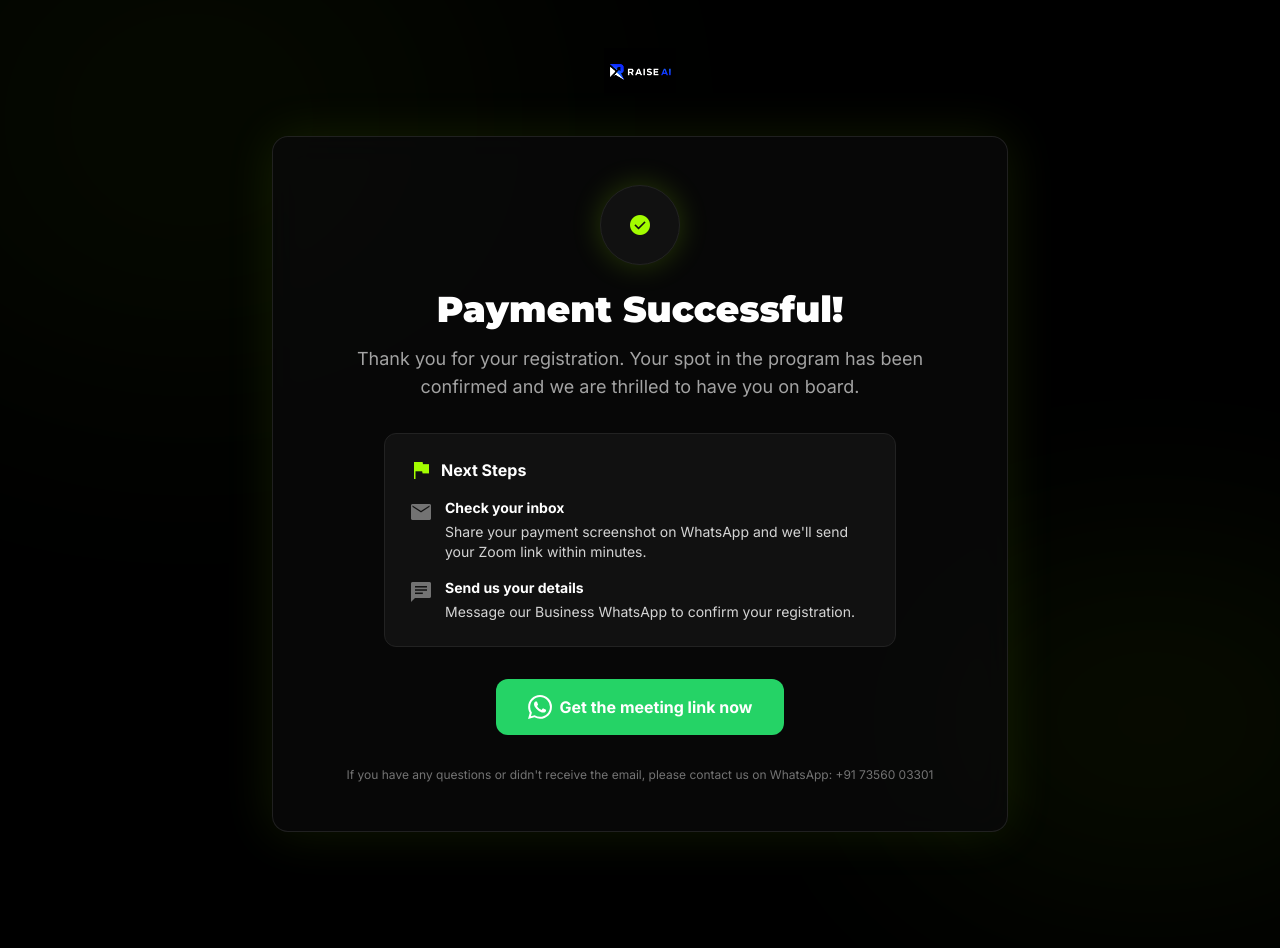
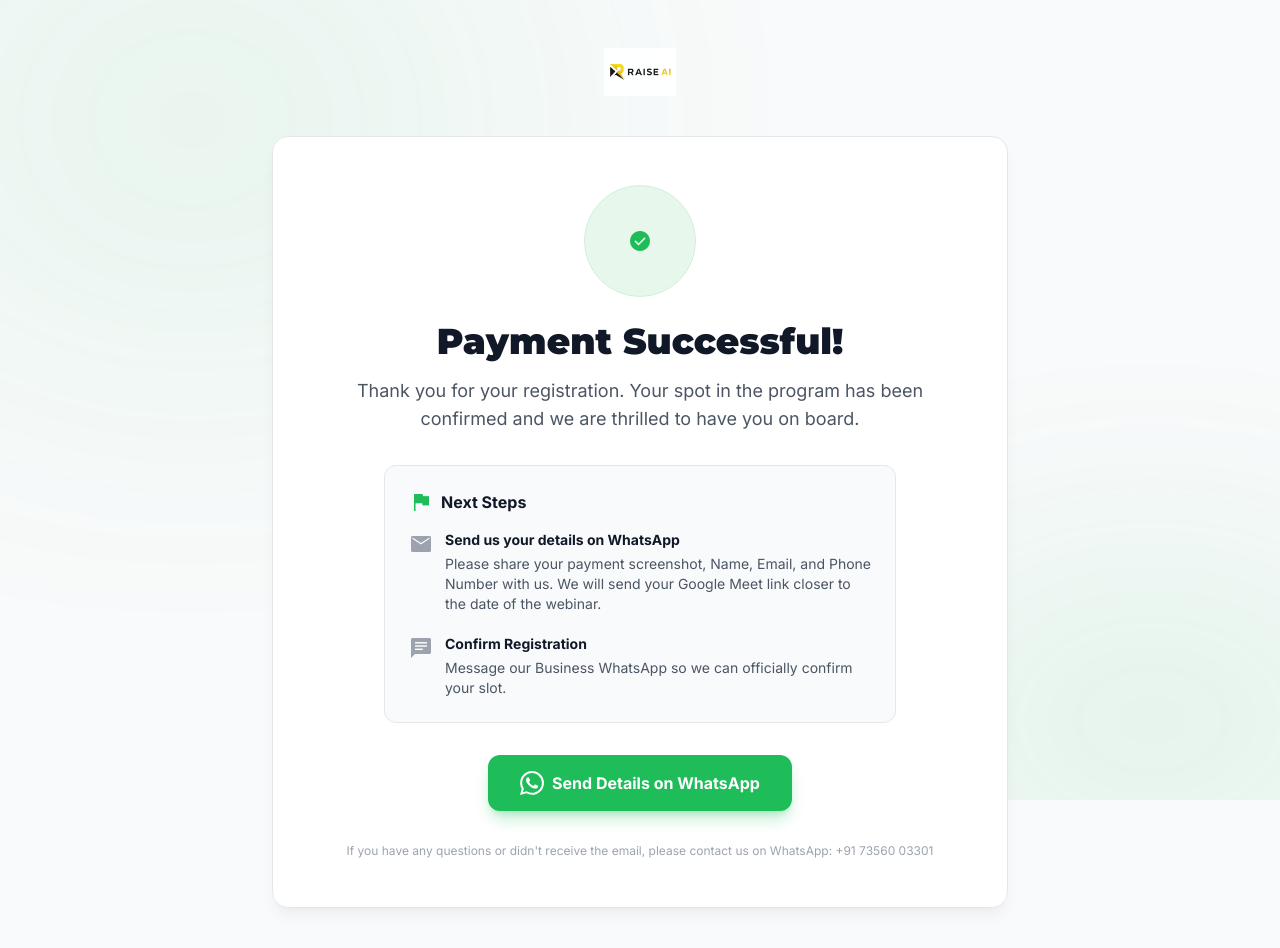
Before and after one commit to Hadhi07/Raise-AI-netlify, a website: page thankyou/index.html in a window 1280 px wide. Before the commit the page ends 880 px from the top, so only its background shows below. Drawn offline with nearby package versions, Linux system fonts and the light colour scheme.

Commit message:
feat: redesign thank you page to light theme and update WhatsApp message

```diff
--- a/thankyou/index.html
+++ b/thankyou/index.html
@@ -1,5 +1,5 @@
 <!DOCTYPE html>
-<html class="dark" lang="en">
+<html lang="en">
 <head>
 <meta charset="utf-8">
 <meta content="width=device-width, initial-scale=1.0, maximum-scale=1.0, user-scalable=no" name="viewport">
@@ -15,18 +15,17 @@
 body {
     overflow-x: hidden;
     width: 100%;
-    background-color: #000;
-    color: #fff;
+    background-color: #f9fafb;
+    color: #111827;
 }
 .material-symbols-outlined {
     font-variation-settings: 'FILL' 1, 'wght' 400, 'GRAD' 0, 'opsz' 48;
     vertical-align: middle;
 }
 .glass-panel {
-    background: rgba(10, 10, 10, 0.7);
-    backdrop-filter: blur(16px);
-    -webkit-backdrop-filter: blur(16px);
-    border: 1px solid rgba(255, 255, 255, 0.1);
+    background: #ffffff;
+    border: 1px solid #e5e7eb;
+    box-shadow: 0 10px 15px -3px rgba(0, 0, 0, 0.05), 0 4px 6px -2px rgba(0, 0, 0, 0.025);
 }
 </style>
 <!-- Microsoft Clarity -->
@@ -49,14 +48,23 @@ s.parentNode.insertBefore(t,s)}(window, document,'script',
 'https://connect.facebook.net/en_US/fbevents.js');
 fbq('init', '2034324397452606');
 fbq('track', 'PageView');
-fbq('track', 'Purchase', {
-  content_name: 'Flow Fundamentals with 100% free tools',
-  value: 99.00,
-  currency: 'INR'
-});
+// Fire Purchase only for real Razorpay redirects (carry razorpay_payment_id), once per payment
+(function () {
+  var params = new URLSearchParams(window.location.search);
+  var paymentId = params.get('razorpay_payment_id');
+  var status = params.get('razorpay_payment_link_status');
+  if (!paymentId || (status && status !== 'paid')) return;
+  var key = 'purchase_tracked_' + paymentId;
+  try { if (sessionStorage.getItem(key)) return; sessionStorage.setItem(key, '1'); } catch (e) {}
+  fbq('track', 'Purchase', {
+    content_name: 'Flow Fundamentals with 100% free tools',
+    value: 99.00,
+    currency: 'INR'
+  }, { eventID: paymentId });
+})();
 </script>
 <noscript><img height="1" width="1" style="display:none"
-src="https://www.facebook.com/tr?id=2034324397452606&ev=Purchase&noscript=1"
+src="https://www.facebook.com/tr?id=2034324397452606&ev=PageView&noscript=1"
 /></noscript>
 <!-- Microsoft Clarity -->
 <script type="text/javascript">
@@ -70,9 +78,9 @@ src="https://www.facebook.com/tr?id=2034324397452606&ev=Purchase&noscript=1"
 <body class="font-sans antialiased min-h-screen flex flex-col items-center justify-center relative">
 
     <!-- Background Effects -->
-    <div class="fixed inset-0 z-0 pointer-events-none">
-        <div class="absolute top-[-10%] left-[-10%] w-[50%] h-[50%] bg-[#a3fd00] rounded-full blur-[150px] opacity-[0.05]"></div>
-        <div class="absolute bottom-[-10%] right-[-10%] w-[40%] h-[40%] bg-[#a3fd00] rounded-full blur-[120px] opacity-[0.05]"></div>
+    <div class="fixed inset-0 z-0 pointer-events-none overflow-hidden">
+        <div class="absolute top-[-10%] left-[-10%] w-[50%] h-[50%] bg-[#1ebd5a] rounded-full blur-[150px] opacity-10"></div>
+        <div class="absolute bottom-[-10%] right-[-10%] w-[40%] h-[40%] bg-[#1ebd5a] rounded-full blur-[120px] opacity-10"></div>
     </div>
 
     <!-- Main Content -->
@@ -80,52 +88,53 @@ src="https://www.facebook.com/tr?id=2034324397452606&ev=Purchase&noscript=1"
 
         <!-- Logo -->
         <a href="/" class="mb-10 inline-block">
-            <img src="/webinar/logo.png" alt="Raise AI Logo" width="256" height="170" decoding="async" class="h-10 md:h-12 object-contain brightness-110">
+            <!-- Filter invert to turn the white logo into a dark logo for the light theme -->
+            <img src="/webinar/logo.png" alt="Raise AI Logo" width="256" height="170" decoding="async" class="h-10 md:h-12 object-contain filter invert opacity-90">
         </a>
 
         <!-- Success Card -->
-        <div class="glass-panel rounded-2xl w-full p-8 md:p-12 text-center border-t-4 border-t-neon shadow-[0_0_50px_rgba(163,253,0,0.1)]">
+        <div class="glass-panel rounded-2xl w-full p-8 md:p-12 text-center border-t-4 border-t-[#1ebd5a]">
 
-            <div class="w-20 h-20 rounded-full bg-[#111] border border-[#222] flex items-center justify-center mx-auto mb-6 shadow-[0_0_30px_rgba(163,253,0,0.2)]">
-                <span class="material-symbols-outlined text-5xl text-neon">check_circle</span>
+            <div class="w-28 h-28 rounded-full bg-[#e8f7ec] border border-[#d1f0db] flex items-center justify-center mx-auto mb-6">
+                <span class="material-symbols-outlined text-7xl text-[#1ebd5a]">check_circle</span>
             </div>
 
-            <h1 class="text-3xl md:text-4xl font-headline font-black mb-4">Payment Successful!</h1>
-            <p class="text-neutral-400 text-lg mb-8 max-w-xl mx-auto">
+            <h1 class="text-3xl md:text-4xl font-headline font-black mb-4 text-gray-900">Payment Successful!</h1>
+            <p class="text-gray-600 text-lg mb-8 max-w-xl mx-auto">
                 Thank you for your registration. Your spot in the program has been confirmed and we are thrilled to have you on board.
             </p>
 
-            <div class="bg-[#111] border border-[#222] rounded-xl p-6 text-left mb-8 inline-block max-w-lg w-full">
-                <h3 class="text-white font-bold mb-4 flex items-center gap-2">
-                    <span class="material-symbols-outlined text-neon text-xl">flag</span>
+            <div class="bg-gray-50 border border-gray-200 rounded-xl p-6 text-left mb-8 inline-block max-w-lg w-full">
+                <h3 class="text-gray-900 font-bold mb-4 flex items-center gap-2">
+                    <span class="material-symbols-outlined text-[#1ebd5a] text-xl">flag</span>
                     Next Steps
                 </h3>
-                <ul class="space-y-4 text-sm text-neutral-300">
+                <ul class="space-y-5 text-sm text-gray-600">
                     <li class="flex items-start gap-3">
-                        <span class="material-symbols-outlined text-neutral-500 text-[20px] mt-0.5">mail</span>
+                        <span class="material-symbols-outlined text-gray-400 text-[20px] mt-0.5">mail</span>
                         <div>
-                            <strong class="text-white block mb-1">Check your inbox</strong>
-                            Share your payment screenshot on WhatsApp and we'll send your Zoom link within minutes.
+                            <strong class="text-gray-900 block mb-1">Send us your details on WhatsApp</strong>
+                            Please share your payment screenshot, Name, Email, and Phone Number with us. We will send your Google Meet link closer to the date of the webinar.
                         </div>
                     </li>
                     <li class="flex items-start gap-3">
-                        <span class="material-symbols-outlined text-neutral-500 text-[20px] mt-0.5">chat</span>
+                        <span class="material-symbols-outlined text-gray-400 text-[20px] mt-0.5">chat</span>
                         <div>
-                            <strong class="text-white block mb-1">Send us your details</strong>
-                            Message our Business WhatsApp to confirm your registration.
+                            <strong class="text-gray-900 block mb-1">Confirm Registration</strong>
+                            Message our Business WhatsApp so we can officially confirm your slot.
                         </div>
                     </li>
                 </ul>
             </div>
 
             <div class="flex flex-col sm:flex-row gap-4 justify-center">
-                <a href="https://wa.me/917356003301?text=Hi!%20I%20just%20completed%20my%20payment%20for%20the%20Raise%20AI%20Masterclass." target="_blank" class="bg-[#25D366] hover:bg-[#1ebd5a] text-white font-bold py-4 px-8 rounded-xl transition text-center flex items-center justify-center gap-2">
+                <a href="https://wa.me/917356003301?text=Hi!%20Here%20is%20my%20payment%20screenshot,%20Name,%20Email,%20and%20Phone%20Number%20for%20the%20Raise%20AI%20Masterclass." target="_blank" class="bg-[#1ebd5a] hover:bg-[#189948] text-white font-bold py-4 px-8 rounded-xl transition text-center flex items-center justify-center gap-2 shadow-lg shadow-[#1ebd5a]/30">
                     <svg class="w-6 h-6 fill-current" viewBox="0 0 24 24" xmlns="http://www.w3.org/2000/svg"><path d="M17.472 14.382c-.297-.149-1.758-.867-2.03-.967-.273-.099-.471-.148-.67.15-.197.297-.767.966-.94 1.164-.173.199-.347.223-.644.075-.297-.15-1.255-.463-2.39-1.475-.883-.788-1.48-1.761-1.653-2.059-.173-.297-.018-.458.13-.606.134-.133.298-.347.446-.52.149-.174.198-.298.298-.497.099-.198.05-.371-.025-.52-.075-.149-.669-1.612-.916-2.207-.242-.579-.487-.5-.669-.51a12.8 12.8 0 0 0-.57-.01c-.198 0-.52.074-.792.372-.272.297-1.04 1.016-1.04 2.479 0 1.462 1.065 2.875 1.213 3.074.149.198 2.096 3.2 5.077 4.487.709.306 1.262.489 1.694.625.712.227 1.36.195 1.871.118.571-.085 1.758-.719 2.006-1.413.248-.694.248-1.289.173-1.413-.074-.124-.272-.198-.57-.347m-5.421 7.403h-.004a9.87 9.87 0 0 1-5.031-1.378l-.361-.214-3.741.982.998-3.648-.235-.374a9.86 9.86 0 0 1-1.51-5.26c.001-5.45 4.436-9.884 9.888-9.884 2.64 0 5.122 1.03 6.988 2.898a9.825 9.825 0 0 1 2.893 6.994c-.003 5.45-4.437 9.884-9.885 9.884m8.413-18.297A11.815 11.815 0 0 0 12.05 0C5.495 0 .16 5.335.157 11.892c0 2.096.547 4.142 1.588 5.945L.057 24l6.305-1.654a11.882 11.882 0 0 0 5.683 1.448h.005c6.554 0 11.89-5.335 11.893-11.893a11.821 11.821 0 0 0-3.48-8.413Z"/></svg>
-                    Get the meeting link now
-                </a>
+                Send Details on WhatsApp
+            </a>
             </div>
 
-            <p class="text-neutral-500 text-xs mt-8">If you have any questions or didn't receive the email, please contact us on WhatsApp: +91 73560 03301</p>
+            <p class="text-gray-400 text-xs mt-8">If you have any questions or didn't receive the email, please contact us on WhatsApp: +91 73560 03301</p>
         </div>
 
     </main>
```
Also changed, not shown: assets/tw-funnel.css.
